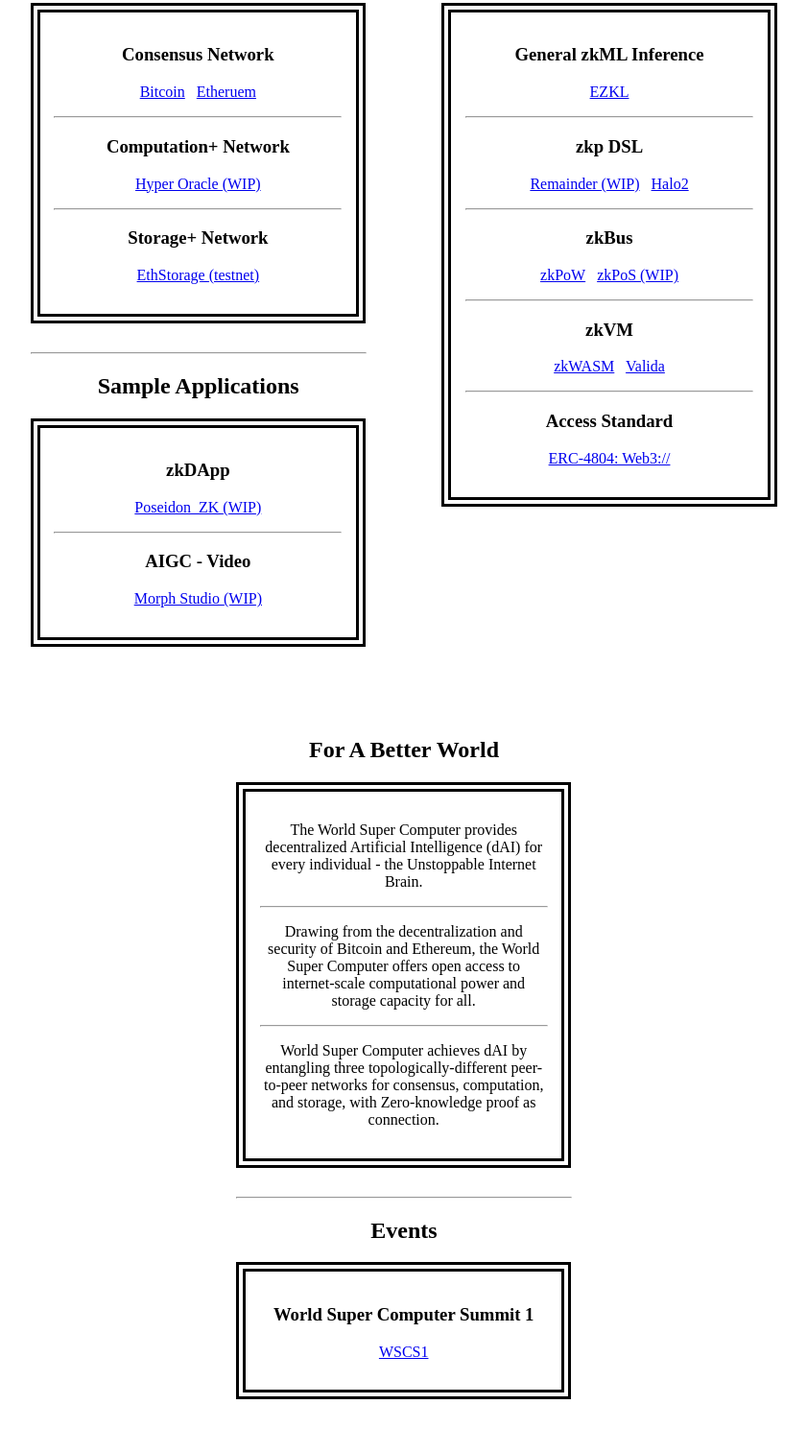
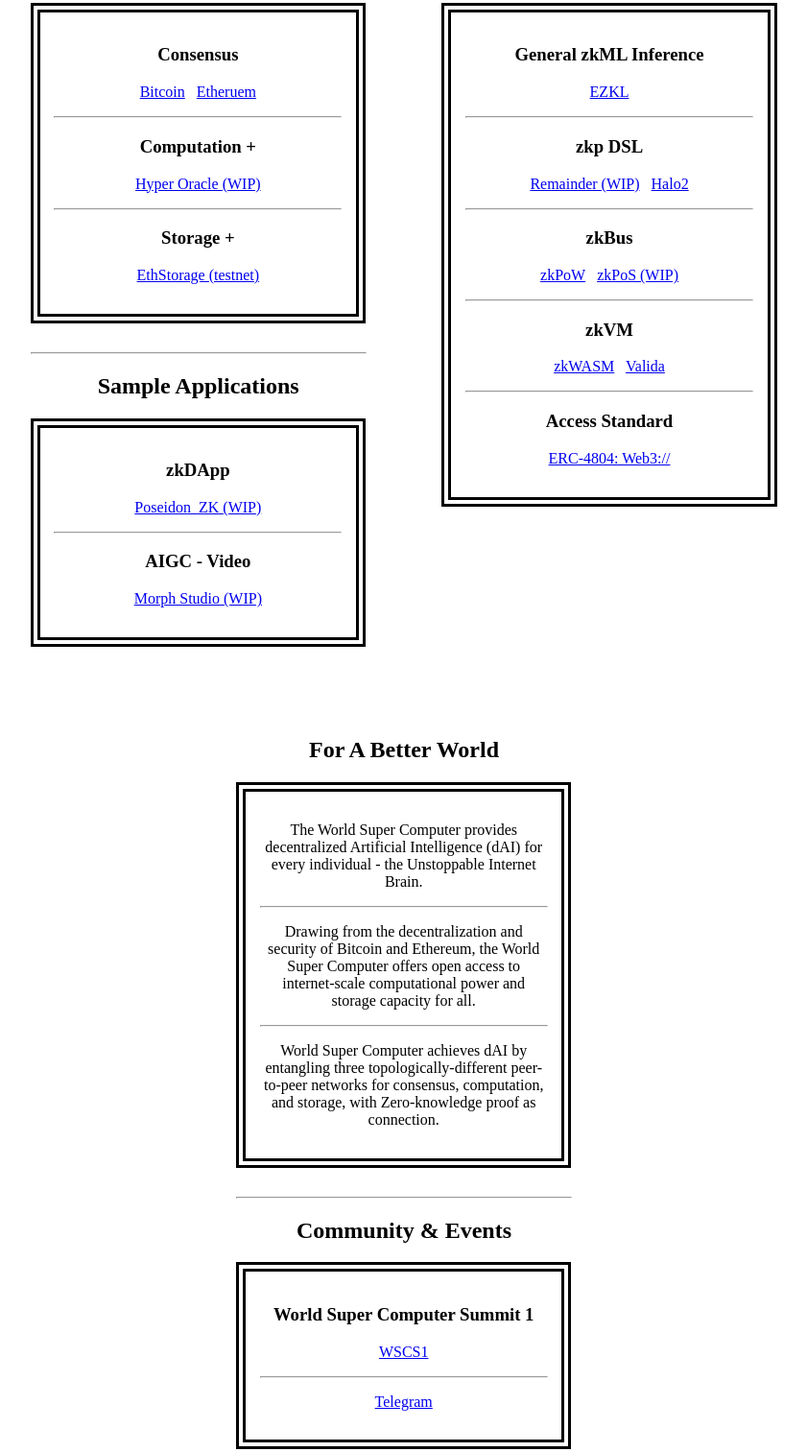
Before and after one commit to World-Super-Computer/WorldSupercomputer, a plain HTML site: page index.html in a window 1280 px wide. Shown: the part 218-1731 px from the top of the page at 96% size, without its empty margins (239-1080 px from the left). Drawn offline with Linux system fonts and the light colour scheme.

Commit message:
Update index.html

```diff
--- a/index.html
+++ b/index.html
@@ -43,7 +43,7 @@
                 </div>
                 <div style="border:10px double rgb(0, 0, 0);margin-top:10px;margin-right:30px;margin-bottom:30px;padding:2ex;width:300px;">
                     <section>
-                        <h3> Consensus Network</h3>
+                        <h3> Consensus</h3>
                             <p>
                                 <a href="https://bitcoin.org/en/" target="_blank">Bitcoin</a>&nbsp;&nbsp;
                                 <a href="https://ethereum.org/en/" target="_blank">Etheruem</a>
@@ -51,12 +51,12 @@
                         <hr>
                     </section>
                     <section>
-                        <h3> Computation+ Network</h3>
+                        <h3> Computation +</h3>
                         <p> <a href="https://www.hyperoracle.io/" target="_blank">Hyper Oracle (WIP)</a></p>
                         <hr>
                     </section>
                     <section>
-                        <h3> Storage+ Network </h3>
+                        <h3> Storage +</h3>
                         <p> <a href="https://eth-store.w3eth.io/" target="_blank">EthStorage (testnet)</a></p>
                     </section>
                 </div>
@@ -141,13 +141,17 @@
                 <hr>
                 <div>
                     <h2>
-                        Events
-                        </h2>
-                    </div>
+                        Community & Events
+                    </h2>
+                </div>
                     <div style="border:10px double rgb(0, 0, 0);margin-top:10px;margin-right:30px;margin-bottom:30px;padding:2ex;width:300px;">
                         <section>
                             <h3>World Super Computer Summit 1</h3>
                                 <p><a href="https://google.com" target="_blank">WSCS1</a></p>
+                                <hr>
+                        </section>
+                        <section>
+                                <p><a href="https://t.me/world_super_computer" target="_blank">Telegram</a></p>
                         </section>
                     </div>
             </li>
```
